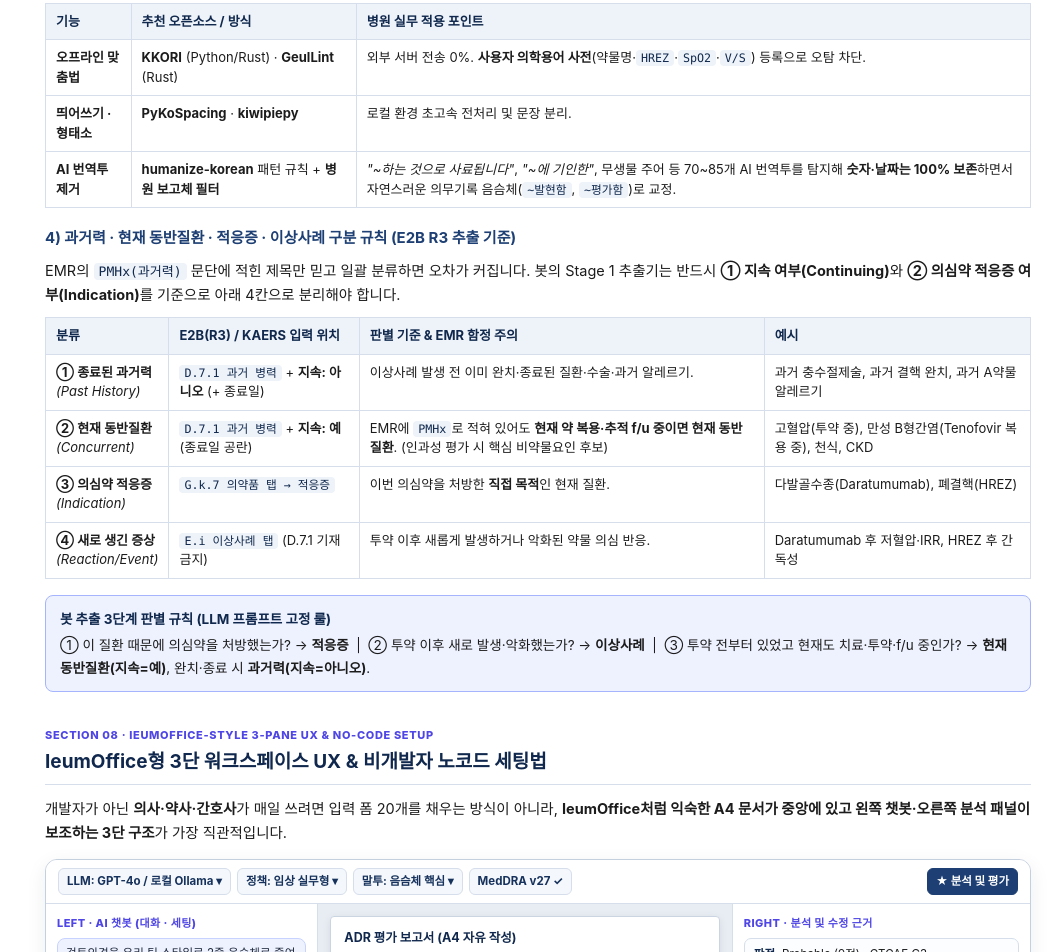
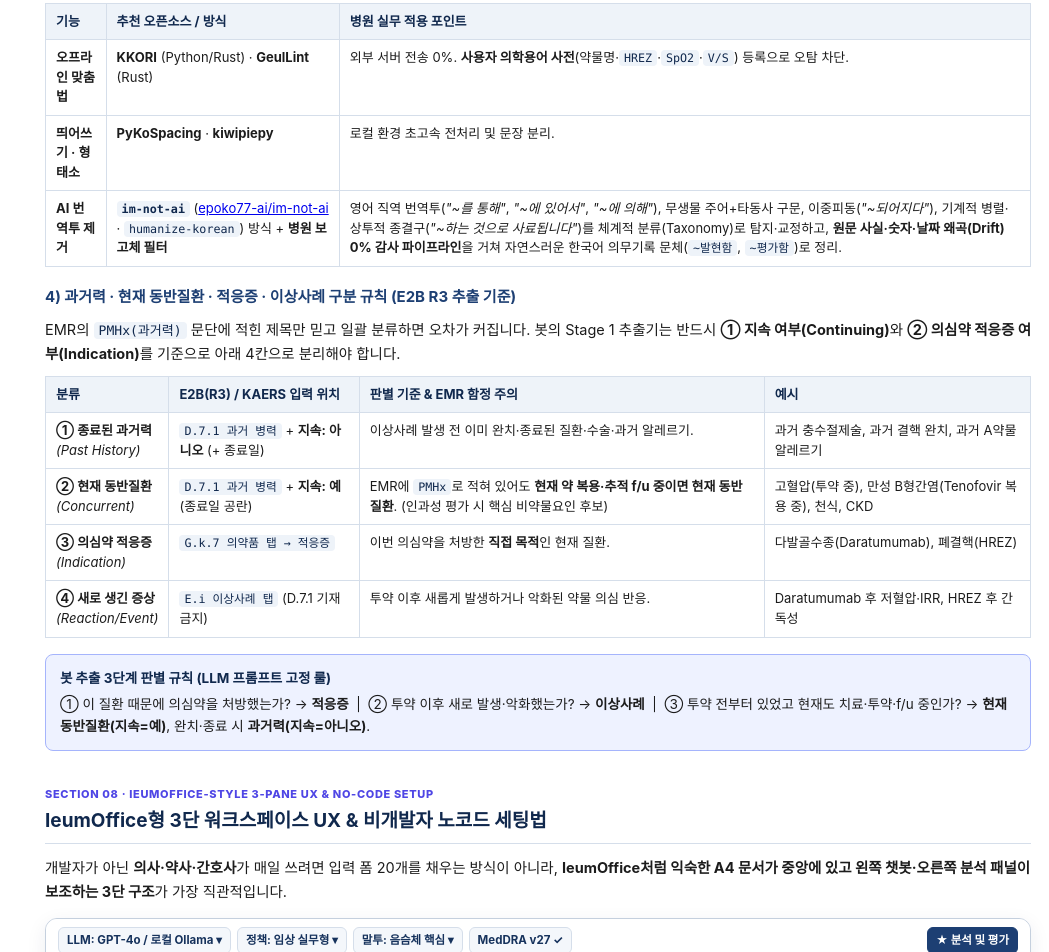
Before and after one commit to Coinyak/adr-study, a plain HTML site: page research.html in a window 1280 px wide. Shown: the part 6052-7004 px from the top of the page, without its empty margins (231-1280 px from the left). Drawn offline with Linux system fonts and the light colour scheme.

Commit message:
Specify im-not-ai English-to-Korean translationese removal pipeline

```diff
--- a/research.html
+++ b/research.html
@@ -1141,8 +1141,8 @@
             </tr>
             <tr>
               <td><strong>AI 번역투 제거</strong></td>
-              <td><strong>humanize-korean</strong> 패턴 규칙 + <strong>병원 보고체 필터</strong></td>
-              <td><em>"~하는 것으로 사료됩니다"</em>, <em>"~에 기인한"</em>, 무생물 주어 등 70~85개 AI 번역투를 탐지해 <strong>숫자·날짜는 100% 보존</strong>하면서 자연스러운 의무기록 음슴체(<code>~발현함</code>, <code>~평가함</code>)로 교정.</td>
+              <td><strong><code>im-not-ai</code></strong> (<a href="https://github.com/epoko77-ai/im-not-ai" target="_blank" rel="noopener">epoko77-ai/im-not-ai</a> · <code>humanize-korean</code>) 방식 + <strong>병원 보고체 필터</strong></td>
+              <td>영어 직역 번역투(<em>"~를 통해"</em>, <em>"~에 있어서"</em>, <em>"~에 의해"</em>), 무생물 주어+타동사 구문, 이중피동(<em>"~되어지다"</em>), 기계적 병렬·상투적 종결구(<em>"~하는 것으로 사료됩니다"</em>)를 체계적 분류(Taxonomy)로 탐지·교정하고, <strong>원문 사실·숫자·날짜 왜곡(Drift) 0% 감사 파이프라인</strong>을 거쳐 자연스러운 한국어 의무기록 문체(<code>~발현함</code>, <code>~평가함</code>)로 정리.</td>
             </tr>
           </tbody>
         </table>
```
